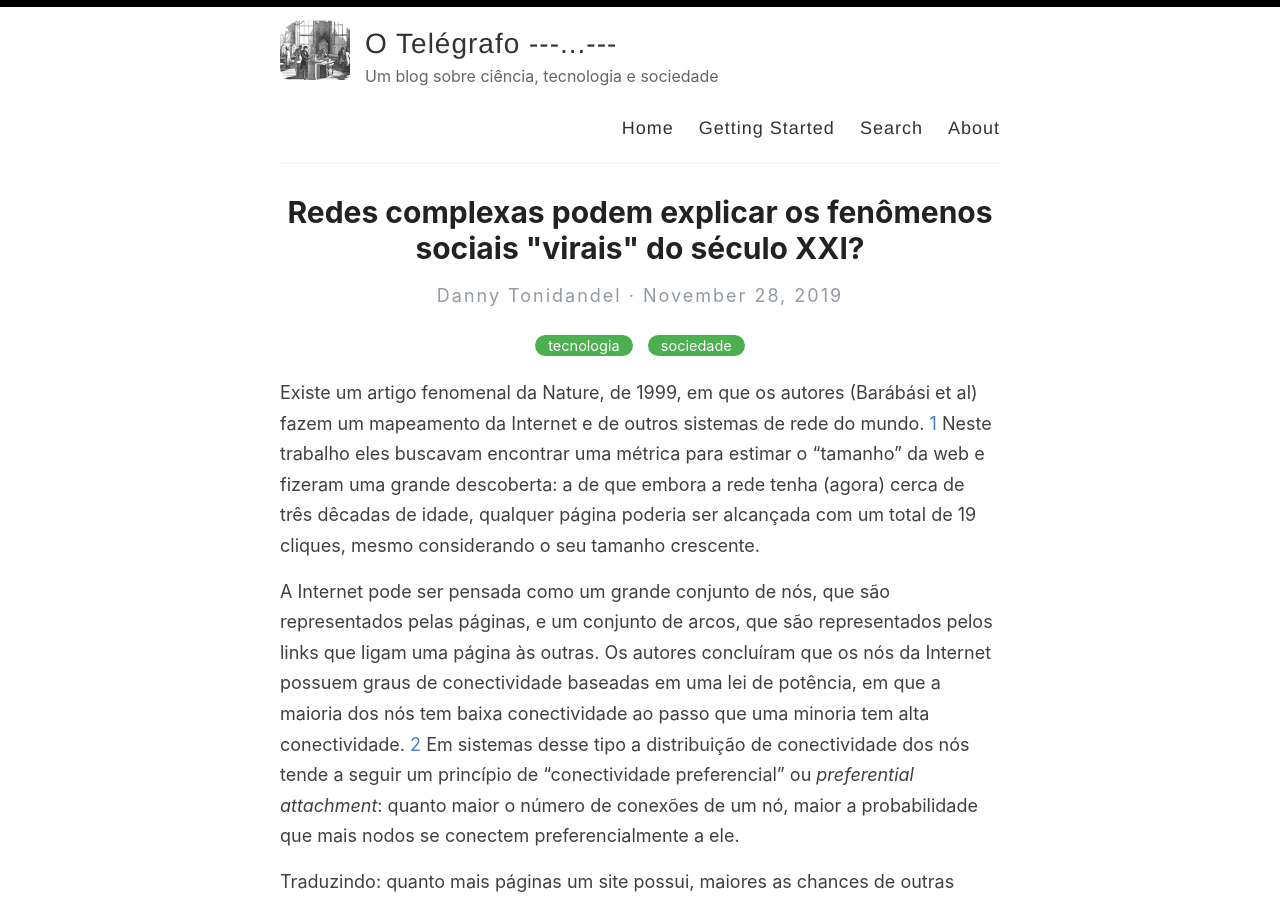
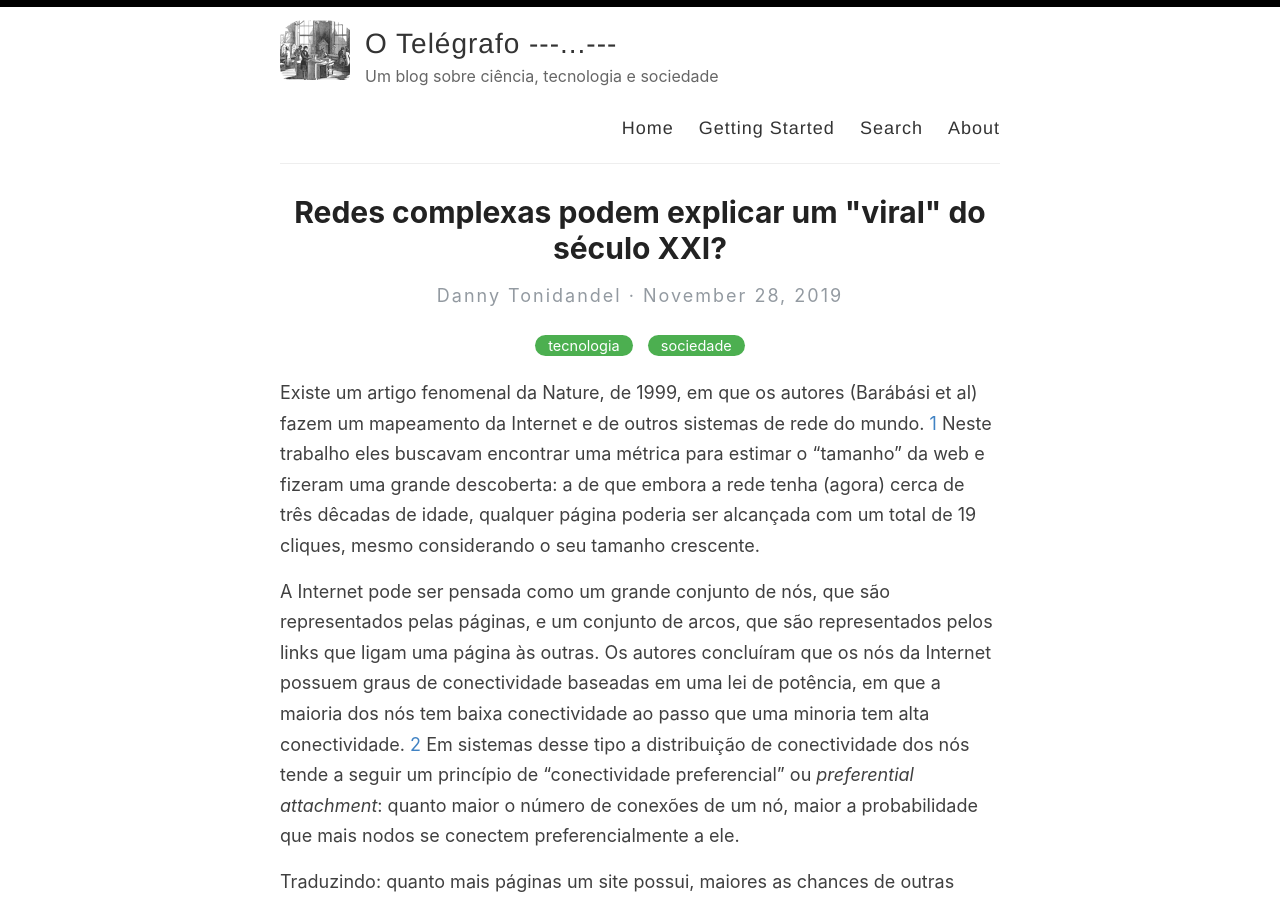
Before and after one commit to tonidandel/otelegrafo_, a Jekyll site: the page built from _posts/2019-11-28-redes-complexas-podem-explicar-fenomenos-sociais.md, in a window 1280 px wide and 900 px high. Built offline with Jekyll 4.4.1, drawn with Linux system fonts in a browser that asks for light colours.

Commit message:
atualizacao blog

```diff
--- a/_posts/2019-11-28-redes-complexas-podem-explicar-fenomenos-sociais.md
+++ b/_posts/2019-11-28-redes-complexas-podem-explicar-fenomenos-sociais.md
@@ -1,6 +1,6 @@
 ---
 layout: post
-title: Redes complexas podem explicar os fenômenos sociais "virais" do século XXI?
+title: Redes complexas podem explicar um "viral" do século XXI?
 categories: [tecnologia,sociedade]
 ---
 
```
